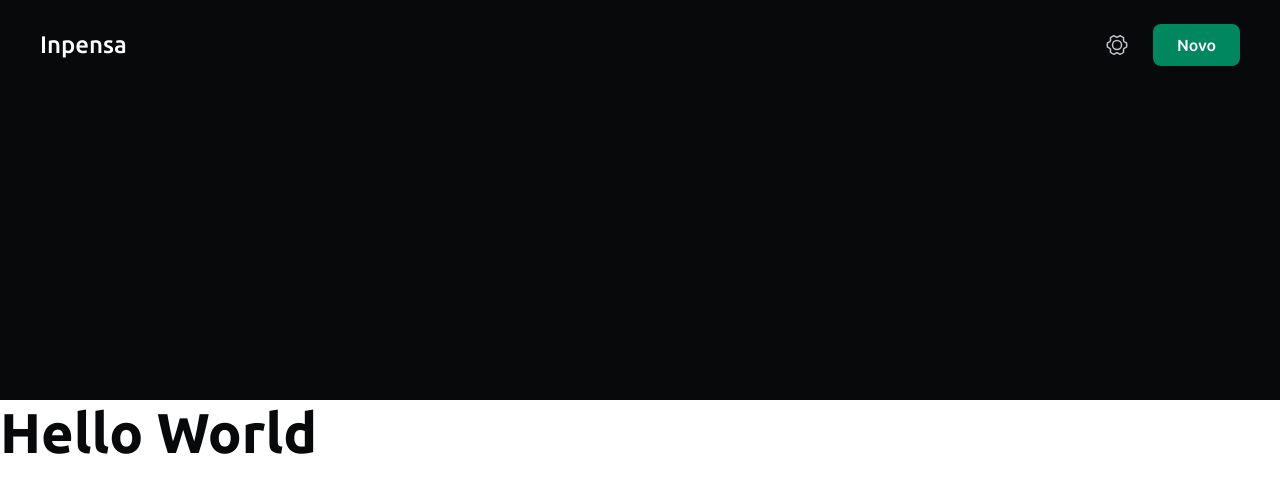
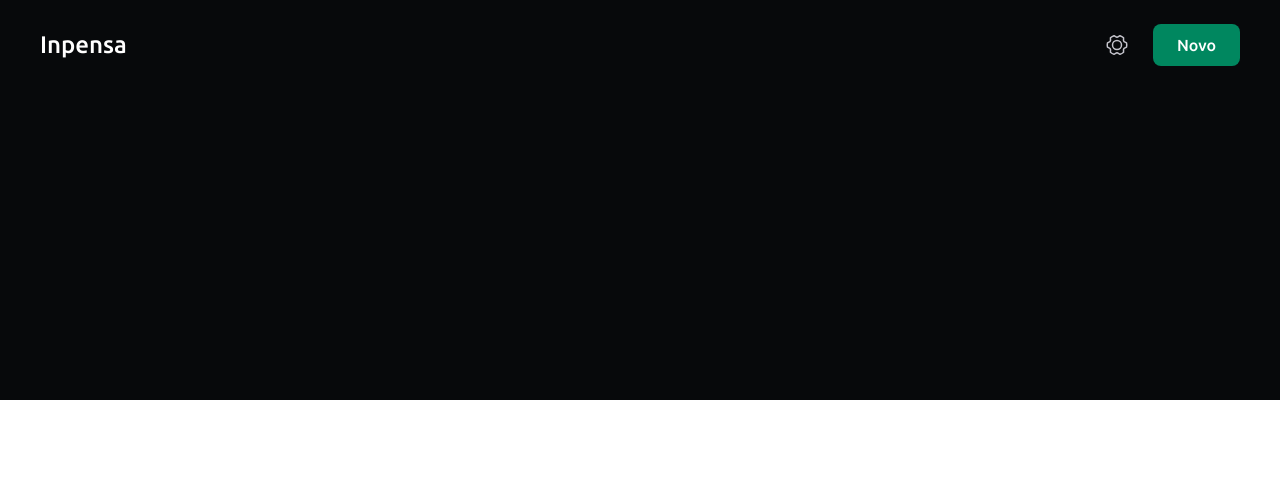
Before and after one commit to Wes-Marc/inpensa, a React (Vite) app: page / in a window 1280 px wide. Shown: the top 492 px of the page. Built offline with nearby package versions, Linux system fonts and the light colour scheme.

Commit message:
Work in progress...

```diff
--- a/src/App.tsx
+++ b/src/App.tsx
@@ -11,7 +11,7 @@
         <Header />
       </section>
       <section className={styles.bottom_half}>
-        <h1>Hello World</h1>
+
       </section>
 
     </>
--- a/src/components/Header/Header.tsx
+++ b/src/components/Header/Header.tsx
@@ -1,4 +1,4 @@
-import { Settings } from "../SettingsIcon/Settings";
+import { Settings } from "../SettingsMenu/Settings";
 import styles from './Header.module.css';
 
 export function Header() {
```
Also changed, not shown: src/components/SettingsMenu/Settings.module.css (renamed from src/components/SettingsIcon/Settings.module.css), src/components/SettingsMenu/Settings.tsx (renamed from src/components/SettingsIcon/Settings.tsx).
